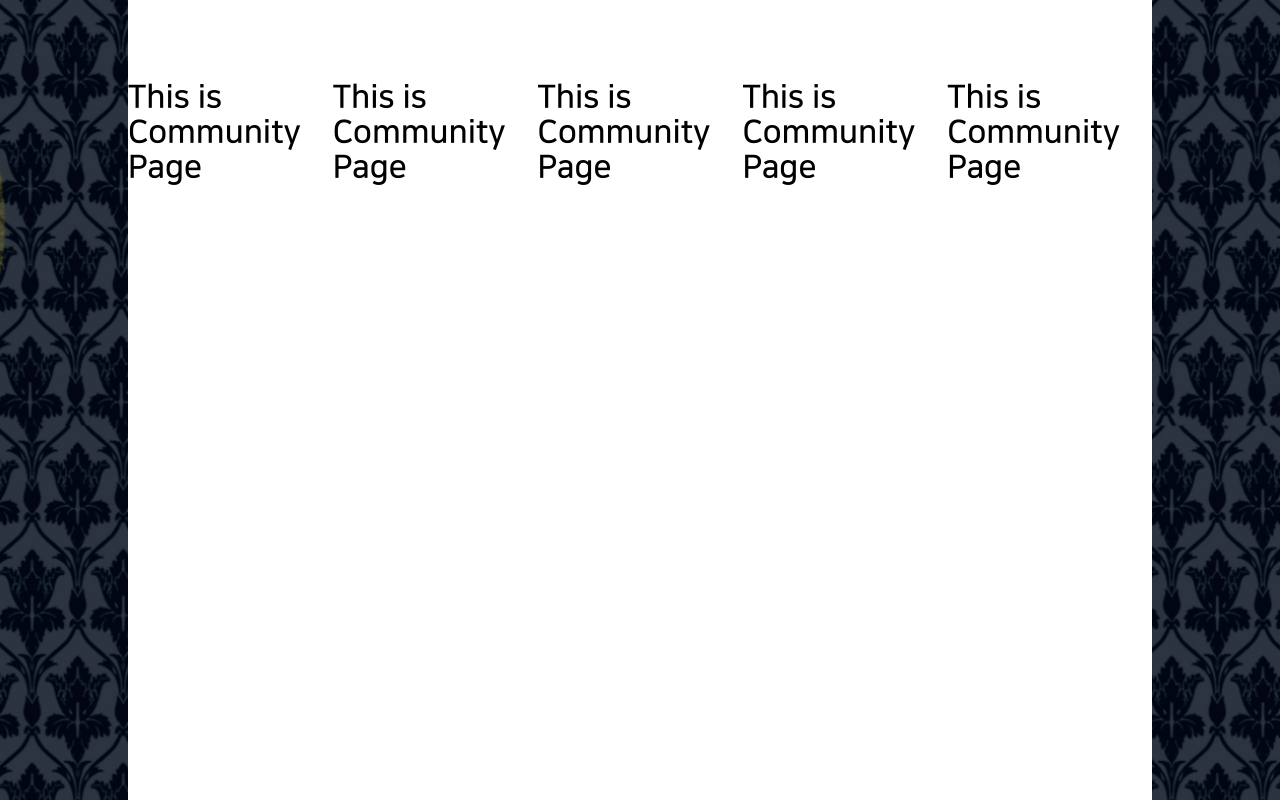
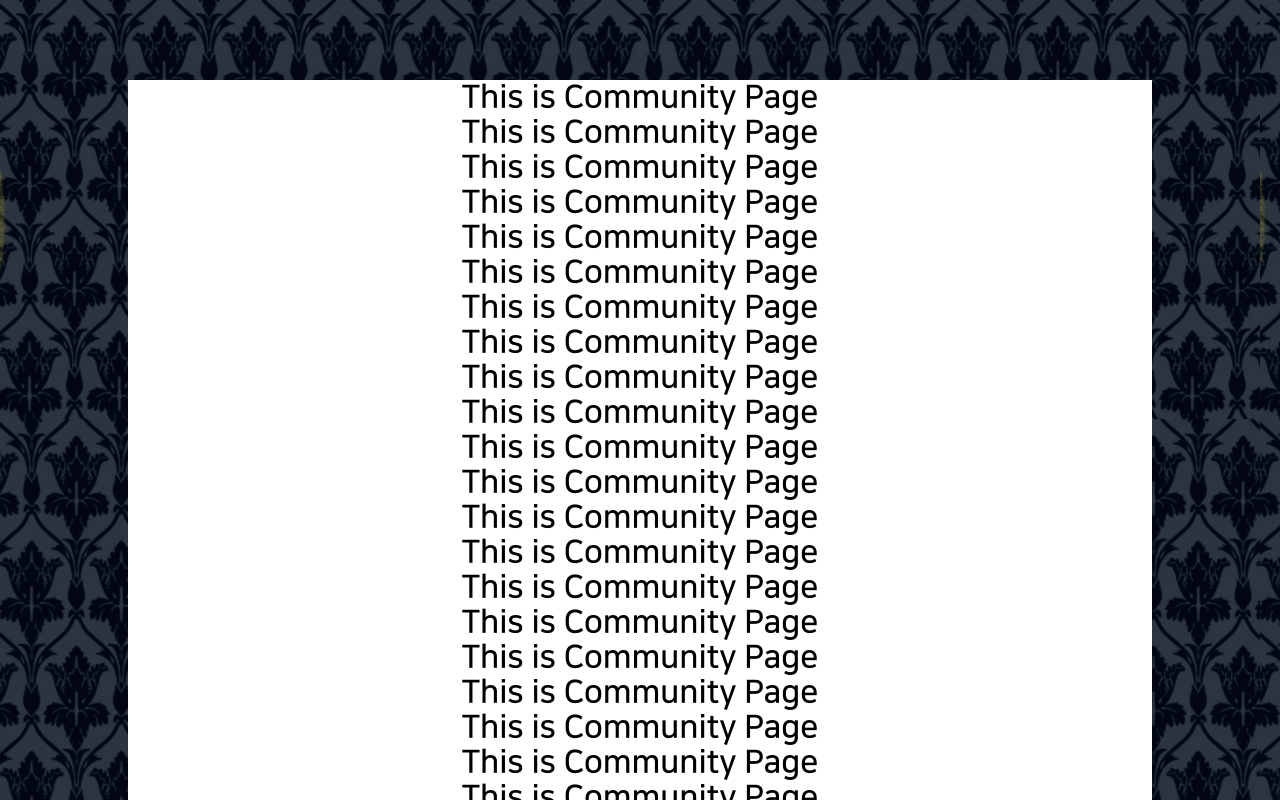
Before and after one commit to M-U-I-N-D-O/muindo-client, a React (Create React App) app in the folder client/: page /community in a window 1280 px wide. Shown: the top 800 px of the page. Built offline with nearby package versions, Linux system fonts and the light colour scheme.

Commit message:
Feat : App.js 전체 레이아웃 수정 및 적용

```diff
--- a/client/src/App.js
+++ b/client/src/App.js
@@ -19,51 +19,61 @@ import Footer from './components/Footer';
 import Progress from './components/Progress';
 import './App.css';
 
-// 중앙 영역 max-width를 768px로 설정할 경우
-//  flex-direction: column;
-
-const Root = styled.div`
-  height: 100vh;
-  background-image: url(${'/images/home/sherlock_wall.png'});
-  background-size: cover;
-`;
-
-const Container1 = styled.div`
-  display: flex;
-  height: 100%;
-  justify-content: center;
-`;
-
-const ContentsBox = styled.div`
-  display: flex;
-  padding-top: 5rem;
-  padding-bottom: 3.5rem;
-  background-color: white;
-  width: 80vw;
-  max-width: 1024px;
-  justify-content: center;
-`;
-
-// 수정 전 원본
+// 중앙 영역 max-width를 1024px 설정할 경우
 
 const Container = styled.div`
+  display: flex;
   padding-top: 5rem;
   padding-bottom: 3.5rem;
   justify-content: center;
   align-items: center;
+  background-color: black;
+  min-height: calc(100vh - 8.5rem);
+  background-image: url(${'/images/home/sherlock_wall.png'});
+  background-size: fill;
 `;
+
+const Container2 = styled.div`
+  display: flex;
+
+  justify-content: center;
+  align-items: center;
+  background-color: white;
+  min-height: calc(100vh - 8.5rem);
+  max-width: 1024px;
+  width: 80vw;
+`;
+// const Container = styled.div`
+//   padding-top: 5rem;
+//   padding-bottom: 3.5rem;
+//   justify-content: center;
+//   align-items: center;
+// `;
 
 function App() {
   const navMode = useSelector((state) => state.navbar.switch);
   return (
+    //  <Container>
+    //   <Route exact path="/home" component={Home} />
+    //   <Route exact path="/about" component={About} />
+    //   <Route exact path="/analysis_clothes" component={AnalysisClothes} />
+    //   <Route exact path="/analysis_clothes/result" component={AnalysisClothesResult} />
+    //   <Route exact path="/analysis_color" component={AnalysisColor} />
+    //   <Route exact path="/closet" component={Closet} />
+    //   <Route exact path="/community" component={Community} />
+    //   <Route exact path="/solution" component={Solution} />
+    //   <Route exact path="/login" component={Login} />
+    //   <Route exact path="/signup" component={SignUp} />
+    //   <Route exact path="/loading" component={Progress} />
+    // </Container>
+
     <Router>
       {navMode === 1 && <Navbar />}
 
       <Switch>
         <Route exact path="/" component={Intro} />
-        {/* <Root>
-          <Container1>
-            <ContentsBox>
+        <Container>
+          <Container2>
             <Route exact path="/home" component={Home} />
             <Route exact path="/about" component={About} />
             <Route exact path="/analysis_clothes" component={AnalysisClothes} />
@@ -75,40 +85,8 @@ function App() {
             <Route exact path="/login" component={Login} />
             <Route exact path="/signup" component={SignUp} />
             <Route exact path="/loading" component={Progress} />
-            </ContentsBox>
-          </Container1>
-        </Root> */}
-
-        {/* <Container>
-          <Route exact path="/home" component={Home} />
-          <Route exact path="/about" component={About} />
-          <Route exact path="/analysis_clothes" component={AnalysisClothes} />
-          <Route exact path="/analysis_clothes/result" component={AnalysisClothesResult} />
-          <Route exact path="/analysis_color" component={AnalysisColor} />
-          <Route exact path="/closet" component={Closet} />
-          <Route exact path="/community" component={Community} />
-          <Route exact path="/solution" component={Solution} />
-          <Route exact path="/login" component={Login} />
-          <Route exact path="/signup" component={SignUp} />
-          <Route exact path="/loading" component={Progress} />
-        </Container> */}
-        <Root>
-          <Container1>
-            <ContentsBox>
-              <Route exact path="/home" component={Home} />
-              <Route exact path="/about" component={About} />
-              <Route exact path="/analysis_clothes" component={AnalysisClothes} />
-              <Route exact path="/analysis_clothes/result" component={AnalysisClothesResult} />
-              <Route exact path="/analysis_color" component={AnalysisColor} />
-              <Route exact path="/closet" component={Closet} />
-              <Route exact path="/community" component={Community} />
-              <Route exact path="/solution" component={Solution} />
-              <Route exact path="/login" component={Login} />
-              <Route exact path="/signup" component={SignUp} />
-              <Route exact path="/loading" component={Progress} />
-            </ContentsBox>
-          </Container1>
-        </Root>
+          </Container2>
+        </Container>
       </Switch>
 
       {navMode === 1 && <Footer />}
--- a/client/src/pages/About/index.js
+++ b/client/src/pages/About/index.js
@@ -2,7 +2,7 @@ import React from 'react';
 
 function About() {
   return (
-    <>
+    <div>
       <h1>This is About Page</h1>
       <h1>This is About Page</h1>
       <h1>This is About Page</h1>
@@ -25,7 +25,7 @@ function About() {
       <h1>This is About Page</h1>
       <h1>This is About Page</h1>
       <h1>This is About Page</h1>
-    </>
+    </div>
   );
 }
 
--- a/client/src/pages/Closet/index.js
+++ b/client/src/pages/Closet/index.js
@@ -8,13 +8,19 @@ const useStyles = makeStyles((theme) => ({
     display: 'flex',
     // justifyContent: 'center',
     flexDirection: 'column',
+    // alignItems: 'center',
+    // width: '80vw',
+    height: 'calc(100vh - 8.5rem)',
   },
   title: {
     marginTop: '20px',
   },
   closetImg: {
-    width: '700px',
+    width: '60vw',
+    maxWidth: '600px',
   },
+
+  d: {},
 }));
 
 function Closet() {
@@ -25,6 +31,8 @@ function Closet() {
       <div className={classes.title}>
         <TopComment comment={'옷장을 클릭해 열어보세요.'} />
       </div>
+
+      <div></div>
       <img className={classes.closetImg} alt="" src="/images/closet/closet_open.jpg" />
 
       {/* <div>
--- a/client/src/pages/Community/index.js
+++ b/client/src/pages/Community/index.js
@@ -1,14 +1,141 @@
 import React from 'react';
+import { makeStyles } from '@material-ui/core/styles';
+const useStyles = makeStyles((theme) => ({
+  root: {
+    // display: 'flex',
+    // maxWidth: '1024px',
+    // width: '80vw',
+    // backgroundColor: 'white',
+    // flexDirection: 'column',
+    // alignItems: 'center',
+  },
+}));
+function Community() {
+  const classes = useStyles();
 
-function Community() {
   return (
-    <>
+    <div className={classes.root}>
       <h1>This is Community Page</h1>
       <h1>This is Community Page</h1>
       <h1>This is Community Page</h1>
       <h1>This is Community Page</h1>
       <h1>This is Community Page</h1>
-    </>
+      <h1>This is Community Page</h1>
+      <h1>This is Community Page</h1>
+      <h1>This is Community Page</h1>
+      <h1>This is Community Page</h1>
+      <h1>This is Community Page</h1>
+      <h1>This is Community Page</h1>
+      <h1>This is Community Page</h1>
+      <h1>This is Community Page</h1>
+      <h1>This is Community Page</h1>
+      <h1>This is Community Page</h1>
+      <h1>This is Community Page</h1>
+      <h1>This is Community Page</h1>
+      <h1>This is Community Page</h1>
+      <h1>This is Community Page</h1>
+      <h1>This is Community Page</h1>
+      <h1>This is Community Page</h1>
+      <h1>This is Community Page</h1>
+      <h1>This is Community Page</h1>
+      <h1>This is Community Page</h1>
+      <h1>This is Community Page</h1>
+      <h1>This is Community Page</h1>
+      <h1>This is Community Page</h1>
+      <h1>This is Community Page</h1>
+      <h1>This is Community Page</h1>
+      <h1>This is Community Page</h1>
+      <h1>This is Community Page</h1>
+      <h1>This is Community Page</h1>
+      <h1>This is Community Page</h1>
+      <h1>This is Community Page</h1>
+      <h1>This is Community Page</h1>
+      <h1>This is Community Page</h1>
+      <h1>This is Community Page</h1>
+      <h1>This is Community Page</h1>
+      <h1>This is Community Page</h1>
+      <h1>This is Community Page</h1>
+      <h1>This is Community Page</h1>
+      <h1>This is Community Page</h1>
+      <h1>This is Community Page</h1>
+      <h1>This is Community Page</h1>
+      <h1>This is Community Page</h1>
+      <h1>This is Community Page</h1>
+      <h1>This is Community Page</h1>
+      <h1>This is Community Page</h1>
+      <h1>This is Community Page</h1>
+      <h1>This is Community Page</h1>
+      <h1>This is Community Page</h1>
+      <h1>This is Community Page</h1>
+      <h1>This is Community Page</h1>
+      <h1>This is Community Page</h1>
+      <h1>This is Community Page</h1>
+      <h1>This is Community Page</h1>
+      <h1>This is Community Page</h1>
+      <h1>This is Community Page</h1>
+      <h1>This is Community Page</h1>
+      <h1>This is Community Page</h1>
+      <h1>This is Community Page</h1>
+      <h1>This is Community Page</h1>
+      <h1>This is Community Page</h1>
+      <h1>This is Community Page</h1>
+      <h1>This is Community Page</h1>
+      <h1>This is Community Page</h1>
+      <h1>This is Community Page</h1>
+      <h1>This is Community Page</h1>
+      <h1>This is Community Page</h1>
+      <h1>This is Community Page</h1>
+      <h1>This is Community Page</h1>
+      <h1>This is Community Page</h1>
+      <h1>This is Community Page</h1>
+      <h1>This is Community Page</h1>
+      <h1>This is Community Page</h1>
+      <h1>This is Community Page</h1>
+      <h1>This is Community Page</h1>
+      <h1>This is Community Page</h1>
+      <h1>This is Community Page</h1>
+      <h1>This is Community Page</h1>
+      <h1>This is Community Page</h1>
+      <h1>This is Community Page</h1>
+      <h1>This is Community Page</h1>
+      <h1>This is Community Page</h1>
+      <h1>This is Community Page</h1>
+      <h1>This is Community Page</h1>
+      <h1>This is Community Page</h1>
+      <h1>This is Community Page</h1>
+      <h1>This is Community Page</h1>
+      <h1>This is Community Page</h1>
+      <h1>This is Community Page</h1>
+      <h1>This is Community Page</h1>
+      <h1>This is Community Page</h1>
+      <h1>This is Community Page</h1>
+      <h1>This is Community Page</h1>
+      <h1>This is Community Page</h1>
+      <h1>This is Community Page</h1>
+      <h1>This is Community Page</h1>
+      <h1>This is Community Page</h1>
+      <h1>This is Community Page</h1>
+      <h1>This is Community Page</h1>
+      <h1>This is Community Page</h1>
+      <h1>This is Community Page</h1>
+      <h1>This is Community Page</h1>
+      <h1>This is Community Page</h1>
+      <h1>This is Community Page</h1>
+      <h1>This is Community Page</h1>
+      <h1>This is Community Page</h1>
+      <h1>This is Community Page</h1>
+      <h1>This is Community Page</h1>
+      <h1>This is Community Page</h1>
+      <h1>This is Community Page</h1>
+      <h1>This is Community Page</h1>
+      <h1>This is Community Page</h1>
+      <h1>This is Community Page</h1>
+      <h1>This is Community Page</h1>
+      <h1>This is Community Page</h1>
+      <h1>This is Community Page</h1>
+      <h1>This is Community Page</h1>
+      <h1>This is Community Page</h1>
+    </div>
   );
 }
 
--- a/client/src/pages/Solution/index.js
+++ b/client/src/pages/Solution/index.js
@@ -2,13 +2,23 @@ import React from 'react';
 
 function Solution() {
   return (
-    <>
+    <div>
       <h1>This is Solution Page</h1>
       <h1>This is Solution Page</h1>
       <h1>This is Solution Page</h1>
       <h1>This is Solution Page</h1>
       <h1>This is Solution Page</h1>
-    </>
+      <h1>This is Solution Page</h1>
+      <h1>This is Solution Page</h1>
+      <h1>This is Solution Page</h1>
+      <h1>This is Solution Page</h1>
+      <h1>This is Solution Page</h1>
+      <h1>This is Solution Page</h1>
+      <h1>This is Solution Page</h1>
+      <h1>This is Solution Page</h1>
+      <h1>This is Solution Page</h1>
+      <h1>This is Solution Page</h1>
+    </div>
   );
 }
 
```
Also changed, not shown: client/src/components/Navbar/index.js (+7 -38 lines), client/src/pages/Home/index.js (+10 -8 lines). Lines whose indentation alone changed are shown as unchanged.
